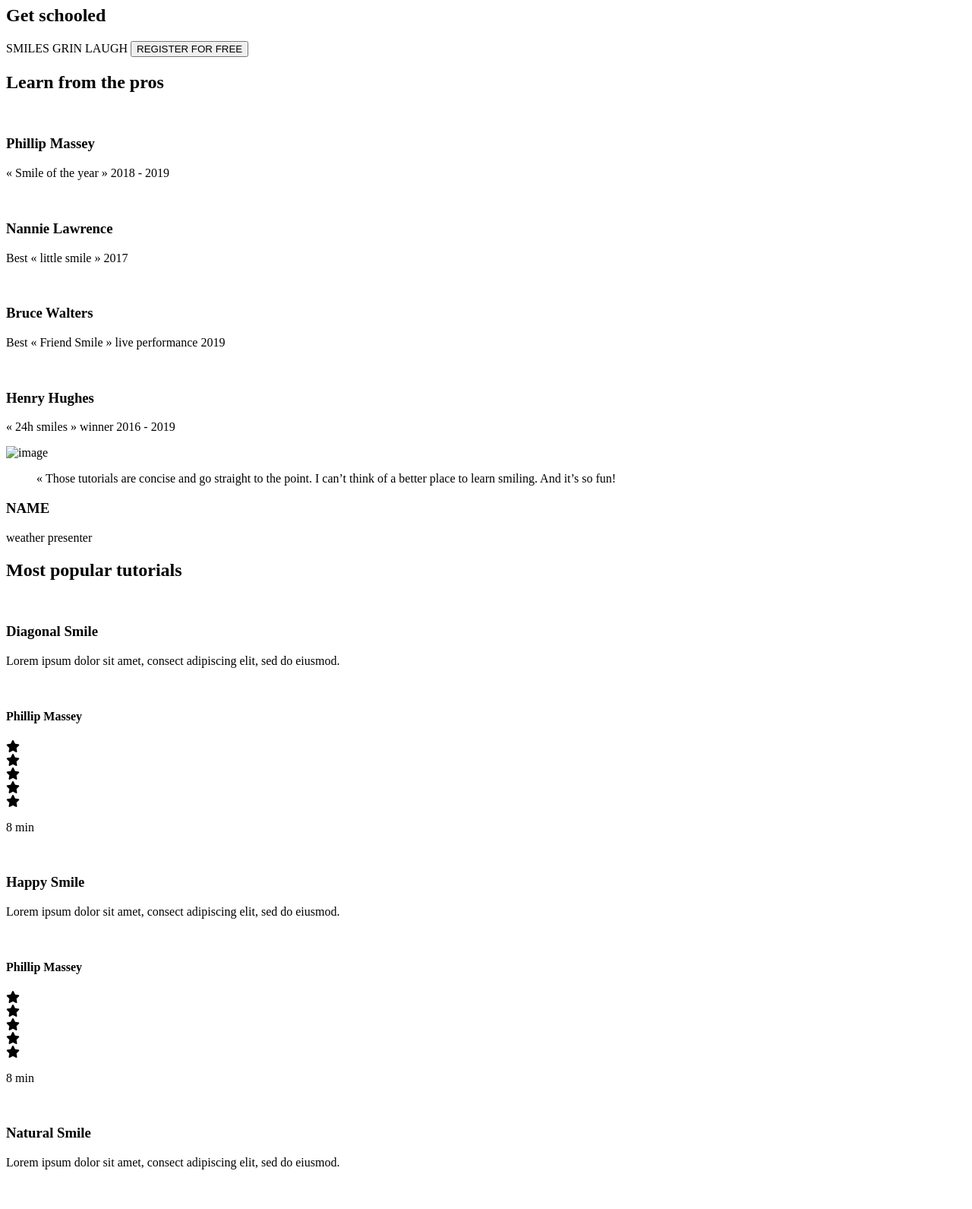
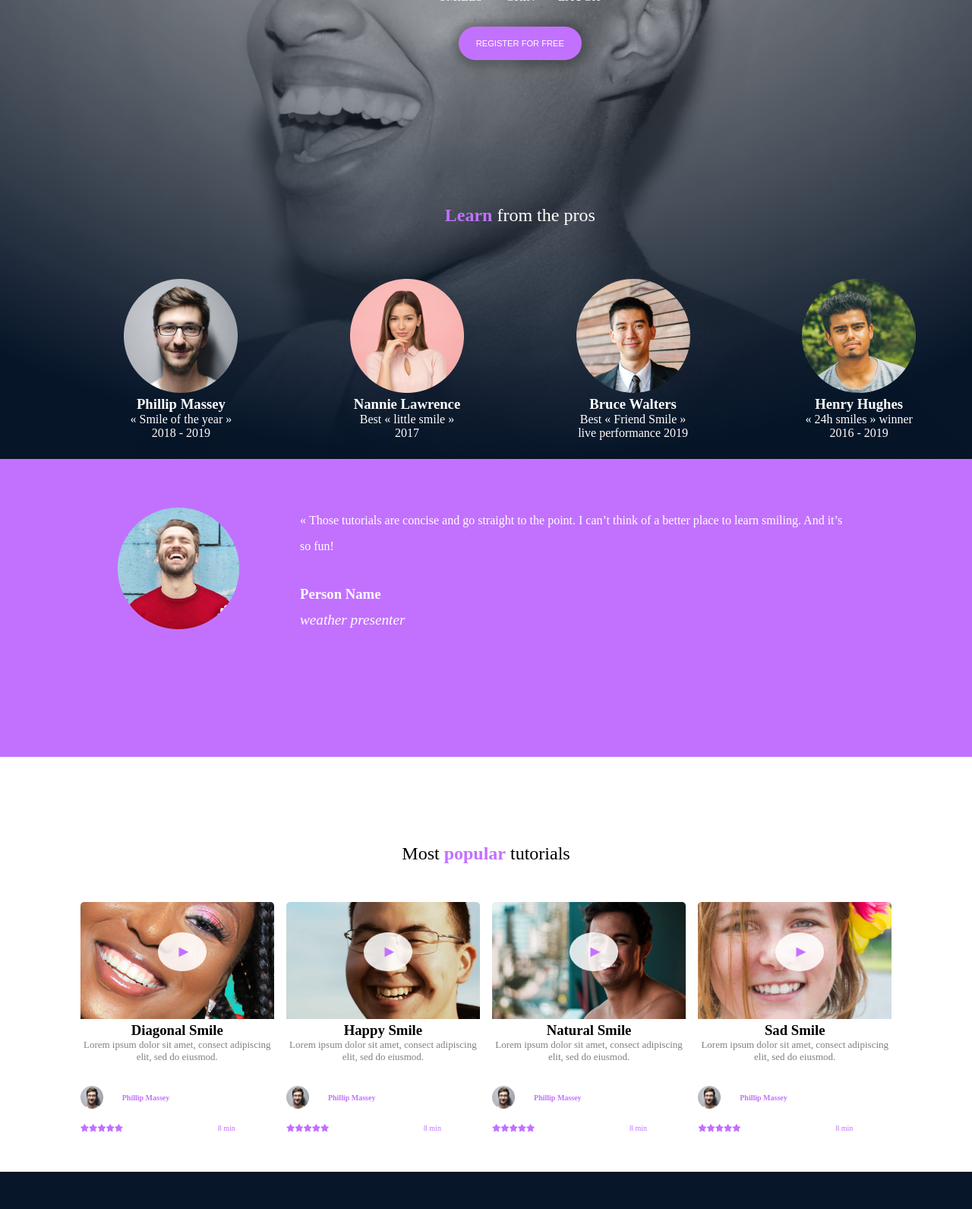
Before and after one commit to kingsdev21/alx_html_css, a plain HTML site: page css_advanced/index.html in a window 1280 px wide. Shown: the part 345-1936 px from the top of the page at 76% size. Drawn offline with Linux system fonts and the light colour scheme.

Commit message:
Css advanced

```diff
--- a/css_advanced/index.html
+++ b/css_advanced/index.html
@@ -4,13 +4,17 @@
     <meta charset="UTF-8">
     <meta name="viewport" content="width=device-width, initial-scale=1.0">
     <script src="https://kit.fontawesome.com/4a2b055604.js" crossorigin="anonymous"></script>
-    <title>Document</title>
+    <title>advanced css</title>
     <link rel="stylesheet" href="style.css">
 </head>
 <body>
+
+    <main>
+        <section class="FirstSection">
+
             <header>
-        <nav>
-            <img src="https://fakeimg.pl/250x250?text=Sample+Logo" alt="logo">
+                <nav class="FirstSecNav">
+                    <img src="images/logo.png" alt="logo">
 
                     <ul>
                         <li><a href="#">COURSE</a></li>
@@ -20,62 +24,68 @@
                 </nav>
 
             </header>
-    <main>
-        <section>
-            <div>
+            <div class="secondseg">
                 <h1>Get schooled</h1>
+                    <div id="secsegdiv">
                     <span>SMILES</span>
                     <span>GRIN</span>
                     <span>LAUGH</span>
+                </div>
+                <div id="button">
                 <button>REGISTER FOR FREE</button>
             </div>
+            </div>
+            <div class="learnpros">
+                <h2><span class="textchange">Learn</span> from the pros</h2>
+                <div >
                     <div>
-                <h2>Learn from the pros</h2>
-                <div>
-                    <div>
-                        <img src="./images/1 (3).png" alt="">
+                        <img src="./images/1.png" alt="">
                         <h3>Phillip Massey</h3>
                         <p>« Smile of the year » 2018 - 2019</p>
                     </div>
                     <div>
-                        <img src="./images/6.png" alt="">
+                        <img src="./images/3.png" alt="">
                         <h3>Nannie Lawrence</h3>
                         <p>Best « little smile » 2017</p>
                     </div>
                     <div>
-                        <img src="./images/7.png" alt="">
+                        <img src="./images/2.png" alt="">
                         <h3>Bruce Walters</h3>
                         <p>Best « Friend Smile » live performance 2019</p>
                     </div>
                     <div>
-                        <img src="./images/8.png" alt="">
+                        <img src="./images/4.png" alt="">
                         <h3>Henry Hughes</h3>
                         <p>« 24h smiles » winner 2016 - 2019</p>
                     </div>
                 </div>
             </div>
+
         </section>
-        <section>
+        <section class="SecondSection">
             <div>
-                <img src="./images/Bitmap.png" alt="image">
+                <img src="./images/5.png" alt="image">
             </div>
-            <div>
+            <div id="secondsecdiv">
                 <blockquote>« Those tutorials are concise and go straight to the point. I can’t think of a better place to learn smiling. And it’s so fun!</blockquote>
-                <h3>NAME</h3>
+                <h3>Person Name</h3>
                 <P>weather presenter</P>
             </div>
         </section>
-        <section>
-            <h2>Most popular tutorials</h2>
-            <div>
-                <img src="./images/Bitmap (1).png" alt="">
+        <section class="videosSection">
+            <h2>Most <span>popular</span> tutorials</h2>
+            <div id="mainvideo">
+                <div class="picdiv">
+                    <img src="./images/9.png" alt="">
+                    <img src="./images/play.png" alt="" class="videoicon">
                     <h3>Diagonal Smile</h3>
                     <p>Lorem ipsum dolor sit amet, consect adipiscing elit, sed do eiusmod.</p>
-                <div>
-                    <img src="./images/1 (3).png" alt="">
+                    <div class="imgname">
+                        <img src="./images/1.png" alt="">
                         <h4>Phillip Massey</h4>
                     </div>
-                <div>
+                    <div class="minute">
+                    <div class="iconrender">
                         <div><i class="fa-solid fa-star"></i></div>
                         <div><i class="fa-solid fa-star"></i></div>
                         <div><i class="fa-solid fa-star"></i></div>
@@ -84,15 +94,18 @@
                     </div>
                     <p>8 min</p>
                 </div>
-            <div>
-                <img src="./images/Bitmap (4).png" alt="">
+                </div>
+                <div class="picdiv">
+                    <img src="./images/6.png" alt="">
+                    <img src="./images/play.png" alt="" class="videoicon">
                     <h3>Happy Smile</h3>
                     <p>Lorem ipsum dolor sit amet, consect adipiscing elit, sed do eiusmod.</p>
-                <div>
-                    <img src="./images/1 (3).png" alt="">
+                    <div class="imgname">
+                        <img src="./images/1.png" alt="">
                         <h4>Phillip Massey</h4>
                     </div>
-                <div>
+                    <div class="minute">
+                    <div class="iconrender">
                         <div><i class="fa-solid fa-star"></i></div>
                         <div><i class="fa-solid fa-star"></i></div>
                         <div><i class="fa-solid fa-star"></i></div>
@@ -101,15 +114,18 @@
                     </div>
                     <p>8 min</p>
                     </div>
-            <div>
-                <img src="./images/Bitmap (3).png" alt="">
+                </div>
+                <div class="picdiv">
+                    <img src="./images/8.png" alt="">
+                    <img src="./images/play.png" alt="" class="videoicon">
                     <h3>Natural Smile</h3>
                     <p>Lorem ipsum dolor sit amet, consect adipiscing elit, sed do eiusmod.</p>
-                <div>
-                    <img src="./images/1 (3).png" alt="">
+                    <div class="imgname">
+                        <img src="./images/1.png" alt="">
                         <h4>Phillip Massey</h4>
                     </div>
-                <div>
+                    <div class="minute">
+                    <div class="iconrender">
                         <div><i class="fa-solid fa-star"></i></div>
                         <div><i class="fa-solid fa-star"></i></div>
                         <div><i class="fa-solid fa-star"></i></div>
@@ -118,15 +134,18 @@
                     </div>
                     <p>8 min</p>
                     </div>
-            <div>
-                <img src="./images/Bitmap (2).png" alt="">
+                </div>
+                <div class="picdiv">
+                    <img src="./images/7.png" alt="">
+                    <img src="./images/play.png" alt="" class="videoicon">
                     <h3>Sad Smile</h3>
                     <p>Lorem ipsum dolor sit amet, consect adipiscing elit, sed do eiusmod.</p>
-                <div>
-                    <img src="./images/1 (3).png" alt="">
+                    <div class="imgname">
+                        <img src="./images/1.png" alt="">
                         <h4>Phillip Massey</h4>
                     </div>
-                <div>
+                    <div class="minute">
+                    <div class="iconrender">
                         <div><i class="fa-solid fa-star"></i></div>
                         <div><i class="fa-solid fa-star"></i></div>
                         <div><i class="fa-solid fa-star"></i></div>
@@ -135,34 +154,51 @@
                     </div>
                     <p>8 min</p>
                     </div>
+                </div>
+        </div>
         </section>
-        <section>
-            <h2>Free membership</h2>
+        <section class="freeMembership">
+            <h2><span class="textchange">Free</span> membership</h2>
             <div>
-                <img src="./images/smile.svg" alt="">
+            <div>
+                <img src="./images/smile.png" alt="">
                 <h3>Lorem Ipsum</h3>
                 <p>Lorem ipsum dolor sit amet, consectetur adipiscing elit.</p>
             </div>
             <div>
-                <img src="./images/smile.svg" alt="">
+                <img src="./images/smile.png" alt="">
                 <h3>Lorem Ipsum</h3>
                 <p>Lorem ipsum dolor sit amet, consectetur adipiscing elit.</p>
             </div>
             <div>
-                <img src="./images/smile.svg" alt="">
+                <img src="./images/smile.png" alt="">
                 <h3>Lorem Ipsum</h3>
                 <p>Lorem ipsum dolor sit amet, consectetur adipiscing elit.</p>
             </div>
             <div>
-                <img src="./images/smile.svg" alt="">
+                <img src="./images/smile.png" alt="">
                 <h3>Lorem Ipsum</h3>
                 <p>Lorem ipsum dolor sit amet, consectetur adipiscing elit.</p>
             </div>
+            </div>
+            <div class="secbtn">
                 <button>REGISTER FOR FREE</button>
+            </div>
         </section>
-        <section>
+        <section class="Faqs">
             <h2>F.A.Q</h2>
             <div>
+                <div>
+                    <div>
+
+                        <div>
+                            <h3>How does this work?</h3>
+                        </div>
+                        <div>
+                            Lorem ipsum dolor sit amet, consectetur adipiscing elit, sed do eiusmod tempor incididunt ut labore et dolore magna aliqua. Ut enim ad minim veniam, quis nostrud exercitation ullamco laboris nisi ut aliquip ex ea commodo consequat. Duis aute irure dolor in reprehenderit in voluptate velit esse cillum dolore eu fugiat nulla pariatur. Excepteur sint occaecat cupidatat non proident, sunt in culpa qui officia deserunt mollit anim id est laborum.
+                        </div>
+
+                    </div>
                     <div>
                         <div>
                             <h3>How does this work?</h3>
@@ -170,7 +206,10 @@
                         <div>
                             Lorem ipsum dolor sit amet, consectetur adipiscing elit, sed do eiusmod tempor incididunt ut labore et dolore magna aliqua. Ut enim ad minim veniam, quis nostrud exercitation ullamco laboris nisi ut aliquip ex ea commodo consequat. Duis aute irure dolor in reprehenderit in voluptate velit esse cillum dolore eu fugiat nulla pariatur. Excepteur sint occaecat cupidatat non proident, sunt in culpa qui officia deserunt mollit anim id est laborum.
                         </div>
-
+                  </div>
+                </div>
+                <div>
+                    <div>
                         <div>
                             <h3>How does this work?</h3>
                         </div>
@@ -185,11 +224,6 @@
                         <div>
                             Lorem ipsum dolor sit amet, consectetur adipiscing elit, sed do eiusmod tempor incididunt ut labore et dolore magna aliqua. Ut enim ad minim veniam, quis nostrud exercitation ullamco laboris nisi ut aliquip ex ea commodo consequat. Duis aute irure dolor in reprehenderit in voluptate velit esse cillum dolore eu fugiat nulla pariatur. Excepteur sint occaecat cupidatat non proident, sunt in culpa qui officia deserunt mollit anim id est laborum.
                         </div>
-                    <div>
-                        <h3>How does this work?</h3>
-                    </div>
-                    <div>
-                        Lorem ipsum dolor sit amet, consectetur adipiscing elit, sed do eiusmod tempor incididunt ut labore et dolore magna aliqua. Ut enim ad minim veniam, quis nostrud exercitation ullamco laboris nisi ut aliquip ex ea commodo consequat. Duis aute irure dolor in reprehenderit in voluptate velit esse cillum dolore eu fugiat nulla pariatur. Excepteur sint occaecat cupidatat non proident, sunt in culpa qui officia deserunt mollit anim id est laborum.
                     </div>
                 </div>
             </div>
@@ -198,8 +232,8 @@
     <footer>
         <section>
             <div>
-                <img src="https://fakeimg.pl/250x250?text=Sample+Logo" alt="logo">
-                <div>
+                <img src="/css_advanced/images/logo.png" alt="logo">
+                <div class="socialmedia">
                     <i class="fa-brands fa-facebook"></i>
                     <i class="fa-brands fa-twitter"></i>
                     <i class="fa-brands fa-instagram"></i>
--- a/css_advanced/style.css
+++ b/css_advanced/style.css
@@ -0,0 +1,322 @@
+*, *::after, *::before{
+    box-sizing: border-box;
+    padding: 0px;
+    margin: 0px;
+}
+:root{
+    --FirstsecBtncolor: #C271FF;
+    --Gentextcolor: white;
+}
+body{
+    display: inline-flex;
+    flex-direction: column;
+}
+.main{
+    display: flex;
+    flex-direction: column;
+}
+.FirstSection{
+    background: url("/css_advanced/images/Object.png");
+   background-size: cover;
+   background-position: center;
+   background-repeat: no-repeat;
+   padding: 5% 0% 0% 7%;
+   background-attachment: fixed;
+   margin-bottom: 0px;
+}
+
+.FirstSection header nav{
+    display: flex;
+    justify-content: space-between;
+    align-items:flex-start;
+    margin-bottom: 100px;
+}
+
+.FirstSection header nav ul{
+    list-style-type: none;
+}
+.FirstSection header nav ul a{
+    text-decoration: none;
+    color: var(--Gentextcolor);
+    font-weight: bold;
+}
+
+.FirstSection header nav ul{
+    display: flex;
+    gap: 20px;
+}
+.secondseg > h1 {
+    display: block;
+    font-weight: bold;
+    font-size: 120px;
+    color:var(--Gentextcolor);
+    width: 68%;
+    margin: auto;
+}
+#secsegdiv{
+    font-weight:normal;
+    display: flex;
+    flex-direction: row;
+    color:var(--Gentextcolor);
+    gap: 30px;
+    justify-content: center;
+}
+.secondseg>div>button{
+
+    background-color: var(--FirstsecBtncolor);
+    color: var(--Gentextcolor);
+    width: 162px;
+    height: 44px;
+    border-style: none;
+    border-radius: 23px;
+    font-size: smaller;
+    padding: 10px;
+    box-shadow: 1px 1px 10px 8px rgb(0,0,0,0.2);
+}
+#button{
+    display: flex;
+    justify-content: center;
+    font-size: smaller;
+    margin-top: 30px;
+}
+.learnpros{
+    margin: 200px 0px 0px 0px;
+    display: flex;
+    flex-direction: column;
+    justify-content: center;
+    text-align: center;
+    color: var(--Gentextcolor);
+}
+
+.learnpros h2{
+    font-weight: normal;
+    line-height: 8px;
+    padding-bottom: 50px;
+}
+
+.learnpros span{
+    color: var(--FirstsecBtncolor);
+    font-weight: bold;
+}
+
+.learnpros > div{
+    display: flex;
+    flex-direction: row;
+    justify-content: space-around;
+    margin-top: 30px;
+}
+
+.learnpros > div > div{
+    width: 150px;
+    height: 237px;
+}
+img[src="./images/2.png"]{
+    border-radius: 75px;
+}
+
+.SecondSection{
+    background-color: var(--FirstsecBtncolor);
+    height: 392px;
+    padding: 5% 7% 0% 7%;
+    color: var(--Gentextcolor);
+    display: flex;
+    justify-content: center;
+    gap: 80px;
+}
+
+#secondsecdiv{
+    width: 730px;
+    height: 158px;
+    line-height: 33.6px;
+    align-items: baseline;
+}
+.SecondSection h3{
+    margin-top: 30px;
+    margin-bottom: 0px;
+}
+.SecondSection p{
+    font-style: oblique;
+    font-size: larger;
+}
+.videosSection{
+    display: flex;
+    flex-direction: column;
+    justify-content: center;
+    text-align: center;
+    padding: 5% 7% 0% 7%;
+}
+.videosSection h2{
+    margin-top: 50px;
+    margin-bottom: 50px;
+    font-weight: normal;
+}
+.videosSection h2 span{
+color: var(--FirstsecBtncolor);
+font-weight: bold;
+}
+#mainvideo>div{
+    width: 255px;
+    height: 355px;
+}
+#mainvideo{
+    display: flex;
+    flex-direction: row;
+    justify-content: space-evenly;
+}
+#mainvideo img{
+    height: 154px;
+}
+#mainvideo>div>div>img{
+    width: 30px;
+    height: 30px;
+}
+#mainvideo>div>div{
+    font-size: x-small;
+    color: var(--FirstsecBtncolor);
+}
+#mainvideo>div>div + p{
+    font-size: x-small;
+    color: var(--FirstsecBtncolor);
+    text-align: left;
+}
+.iconrender{
+    display: flex;
+    justify-content: flex-start;
+    margin-top: 20px;
+}
+.imgname{
+    display: flex;
+    justify-content: flex-start;
+    align-items: center;
+    gap: 25px;
+    margin-top: 30px;
+}
+.minute{
+    display: flex;
+    justify-content: space-between;
+    align-items: baseline;
+    padding-right: 20%;
+}
+#mainvideo h3 + p{
+    font-size: small;
+    color: gray;
+}
+.picdiv{
+    position: relative;
+ }
+
+ .videoicon{
+    position: absolute;
+    left: 40%;
+    top: 40px;
+    width: 64px;
+    height: 51px !important;
+ }
+.freeMembership{
+    background-color: #071629;
+    color: var(--Gentextcolor);
+    display: flex;
+    flex-direction: column;
+    text-align: center;
+    padding: 5% 7% 0% 7%;
+    justify-content: center;
+}
+
+.freeMembership > div{
+    display: flex;
+    margin-top: 50px;
+    gap: 20px;
+    line-height: 20px;
+    margin-bottom: 60px;
+    justify-content: center;
+
+}
+
+.freeMembership div > h3{
+    padding-bottom: 20px;
+
+}
+
+.freeMembership div > button{
+    background-color: var(--FirstsecBtncolor);
+    color: var(--Gentextcolor);
+    width: 162px;
+    height: 44px;
+    border-style: none;
+    border-radius: 23px;
+    font-size: smaller;
+    padding: 10px;
+    box-shadow: 1px 1px 10px 8px rgb(0,0,0,0.2);
+}
+
+.secbtn{
+    font-size: smaller;
+}
+.textchange{
+    color: var(--FirstsecBtncolor);
+    font-weight: bold;
+}
+
+.Faqs{
+    display: flex;
+    flex-direction: column;
+    gap: 60px;
+    text-align: center;
+    padding: 5% 10% 0% 10%;
+    justify-content: center;
+    margin-bottom: 50px;
+}
+
+.Faqs > div{
+    display: flex;
+    flex-direction: column;
+    text-align: left;
+    gap: 50px;
+}
+
+.Faqs > h2{
+    line-height: 100px;
+}
+
+.Faqs > div > div{
+    display: flex;
+    flex-direction: row;
+    text-align: left;
+    gap: 50px;
+}
+
+.Faqs div > h3{
+    margin-bottom: 40px;
+}
+
+footer{
+    background-color: #071629;
+    margin-bottom: 30px;
+    color: white;
+}
+
+footer section{
+    display: flex;
+    flex-direction: column;
+    gap: 70px;
+    text-align: center;
+    padding: 5% 7% 0% 7%;
+}
+
+footer section div{
+    display: flex;
+    justify-content: space-between;
+}
+.socialmedia{
+    display: flex;
+    gap: 20px;
+}
+
+@media screen and (max-width: 300px) {
+    body{
+        width: 100%;
+    }
+    .FirstSection header nav ul{
+        display: none;
+    }
+}
```
Also changed, not shown: css_advanced/images/1.png (added), css_advanced/images/2.png (added), css_advanced/images/3.png (added), css_advanced/images/4.png (added), css_advanced/images/5.png (added), css_advanced/images/6.png (added), css_advanced/images/7.png (added), css_advanced/images/8.png (added), css_advanced/images/9.png (added), css_advanced/images/Object.png (added), css_advanced/images/logo.png (added), css_advanced/images/play.png (added), css_advanced/images/rating.png (added), css_advanced/images/smile.png (added), 1 other file. Lines whose indentation alone changed are shown as unchanged.
